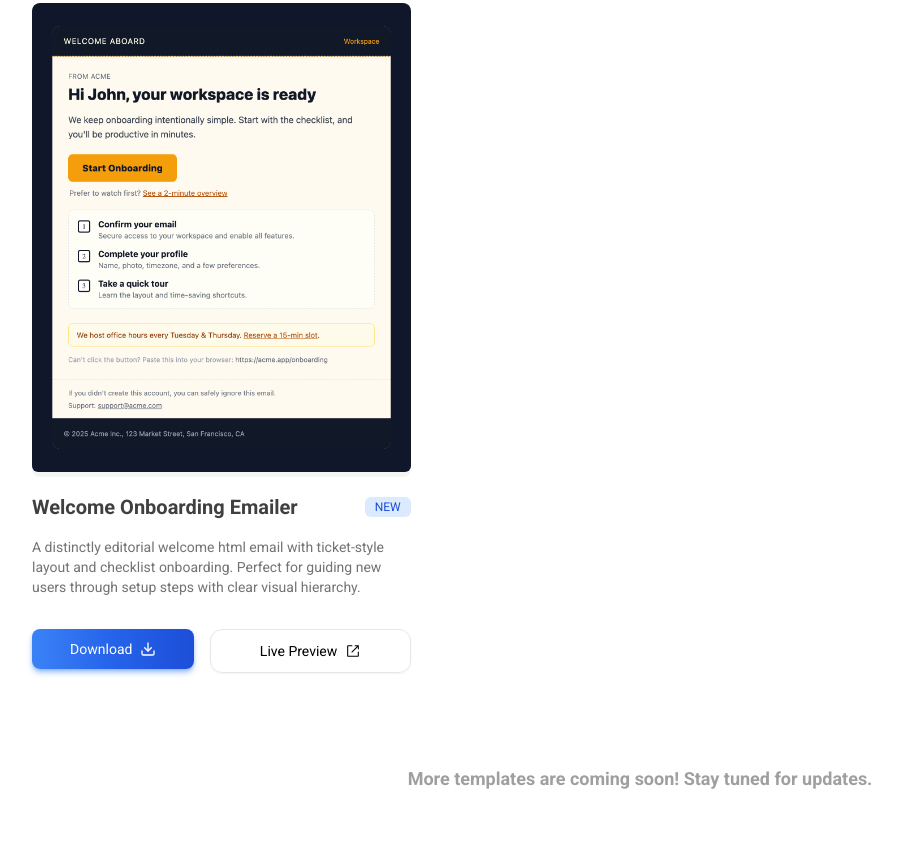
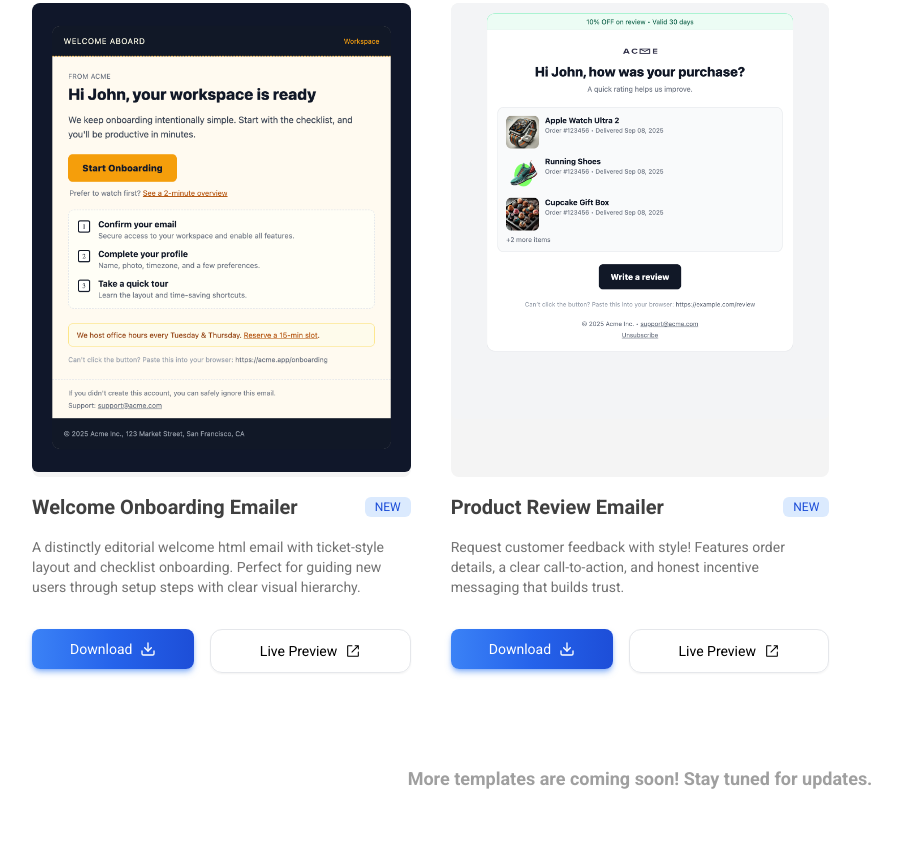
Before and after one commit to nirajrajgor/email-templates, a website built with Vite: page index.html in a window 1280 px wide. Shown: the part 3154-4008 px from the top of the page, without its empty margins (0-905 px from the left). Built offline with nearby package versions, Linux system fonts and the light colour scheme; what tailwindcss-animated would draw is missing.

Commit message:
feat(product-review): add new product review email template with download option
Introduced a new product review email template featuring a preview image,
download button, and live preview link. Enhanced layout for better user
experience and accessibility with appropriate alt text for images.

```diff
--- a/index.html
+++ b/index.html
@@ -861,7 +861,10 @@
             >
               Account Verification Emailer
             </h2>
-            <span class="inline-flex items-center px-2.5 py-0.5 text-xs font-medium text-blue-700 bg-blue-100 dark:bg-blue-900/50 dark:text-blue-300 rounded-md">NEW</span>
+            <span
+              class="inline-flex items-center px-2.5 py-0.5 text-xs font-medium text-blue-700 bg-blue-100 dark:bg-blue-900/50 dark:text-blue-300 rounded-md"
+              >NEW</span
+            >
           </div>
           <p
             class="mt-2 text-sm font-normal dark:text-neutral-300 text-neutral-500 animate-fade-down animate-delay-[1300ms]"
@@ -924,7 +927,10 @@
             >
               Welcome Onboarding Emailer
             </h2>
-            <span class="inline-flex items-center px-2.5 py-0.5 text-xs font-medium text-blue-700 bg-blue-100 dark:bg-blue-900/50 dark:text-blue-300 rounded-md">NEW</span>
+            <span
+              class="inline-flex items-center px-2.5 py-0.5 text-xs font-medium text-blue-700 bg-blue-100 dark:bg-blue-900/50 dark:text-blue-300 rounded-md"
+              >NEW</span
+            >
           </div>
           <p
             class="mt-2 text-sm font-normal dark:text-neutral-300 text-neutral-500 animate-fade-down animate-delay-[1300ms]"
@@ -968,6 +974,72 @@
           </div>
         </article>
         <!-- End of Welcome Onboarding Template -->
+        <!-- Product Review Template -->
+        <article class="wrapper flex flex-col h-full">
+          <div
+            class="relative dark:border rounded-lg dark:border-white/[0.1] overflow-hidden transition duration-200 dark:bg-gray-800 bg-[#f4f4f4] w-full aspect-[4/5]"
+          >
+            <img
+              alt="Product Review Thumbnail"
+              loading="lazy"
+              class="blur-0 rounded-md w-full h-full object-contain"
+              style="color: transparent"
+              src="/product-review-preview.png"
+            />
+          </div>
+          <div class="flex items-center justify-between mt-4 mb-2">
+            <h2
+              class="text-xl font-bold dark:text-neutral-100 text-neutral-700 animate-fade-down animate-delay-[1200ms]"
+            >
+              Product Review Emailer
+            </h2>
+            <span
+              class="inline-flex items-center px-2.5 py-0.5 text-xs font-medium text-blue-700 bg-blue-100 dark:bg-blue-900/50 dark:text-blue-300 rounded-md"
+              >NEW</span
+            >
+          </div>
+          <p
+            class="mt-2 text-sm font-normal dark:text-neutral-300 text-neutral-500 animate-fade-down animate-delay-[1300ms]"
+          >
+            Request customer feedback with style! Features order details, a
+            clear call-to-action, and honest incentive messaging that builds
+            trust.
+          </p>
+
+          <div class="mt-auto pt-8 flex flex-col sm:flex-row gap-4">
+            <a
+              href="./templates/product-review.html"
+              download="product-review.html"
+              class="w-full"
+            >
+              <button
+                type="button"
+                class="text-white w-full inline-flex items-center justify-center gap-2 bg-gradient-to-r from-blue-500 via-blue-600 to-blue-700 hover:bg-gradient-to-br focus:ring-4 focus:outline-none focus:ring-blue-300 dark:focus:ring-blue-800 shadow-md shadow-blue-500/50 dark:shadow-md dark:shadow-blue-800/80 font-medium rounded-lg text-sm px-5 py-2.5 text-center me-2 mb-2"
+              >
+                Download
+                <img
+                  src="/download.svg"
+                  alt="Download"
+                  class="h-4 w-4"
+                  style="filter: brightness(0) invert(1)"
+                />
+              </button>
+            </a>
+            <a
+              class="inline-flex items-center justify-center text-sm font-medium transition-colors focus-visible:outline-none focus-visible:ring-1 focus-visible:ring-ring disabled:pointer-events-none disabled:opacity-50 border border-input bg-background dark:bg-gray-800 dark:border-gray-700 shadow-sm hover:bg-accent hover:text-accent-foreground dark:hover:bg-gray-700 text-foreground dark:text-white h-11 rounded-xl px-8 group relative gap-2 w-full whitespace-nowrap"
+              target="_blank"
+              rel="noopener noreferrer"
+              href="./templates/product-review.html"
+              >Live Preview
+              <img
+                src="/external-link.svg"
+                alt="External Link"
+                class="h-4 w-4"
+              />
+            </a>
+          </div>
+        </article>
+        <!-- End of Product Review Template -->
       </div>
       <div class="mt-2 text-center">
         <p
```
